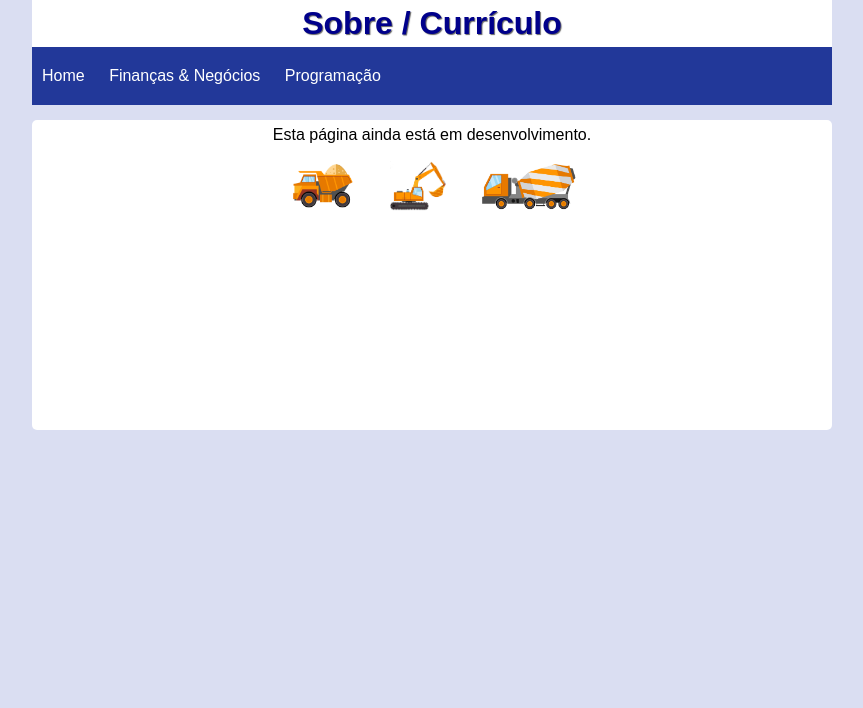
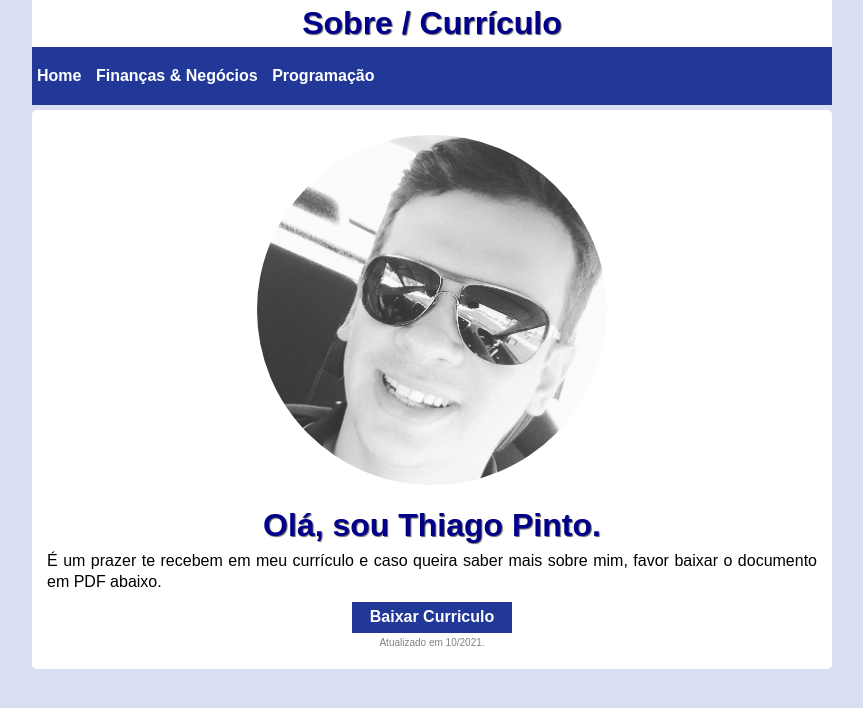
Before and after one commit to ThiagoPaesdeBarros/blogportifolio, a plain HTML site: page sobre-curriculo.html in a window 1280 px wide. Shown: the whole page, without its empty margins (208-1071 px from the left). Drawn offline with Linux system fonts and the light colour scheme.

Commit message:
Atualização em Sobre/Curriculo
Feita atualização com as informações e com o PDF do curriculo.

À fazer: colocar o hover no botão de "Baixar Curriculo".

```diff
--- a/sobre-curriculo.html
+++ b/sobre-curriculo.html
@@ -5,7 +5,7 @@
     <meta http-equiv="X-UA-Compatible" content="IE=edge">
     <meta name="viewport" content="width=device-width, initial-scale=1.0">
     <title>Sobre / Curriculo</title>
-    <link rel="stylesheet" href="finanças/style-princ-financas aguarde.css">
+    <link rel="stylesheet" href="style.css">
 </head>
 <body>
     <header>
@@ -17,10 +17,14 @@
         </nav>
    </header>
     <main>
-        <p>Esta página ainda está em desenvolvimento.</p>
-        <img src="imagens/caminhaocacamba.jpg" alt="Caminhão Caçamba">
-        <img src="imagens/escavadeira.jpg" alt="Escavadeira">
-        <img src="imagens/caminhaoconcreto.jpg" alt="Caminhão Concreto">
+        <img src="imagens/Thiago.jpg" alt="Foto Perfil Thiago" class = ftperfil>
+        <h1>Olá, sou Thiago Pinto.</h1>
+        <p style="padding: 10px 0 0 0;">É um prazer te recebem em meu currículo e caso queira saber mais sobre mim, favor baixar o documento em PDF abaixo.</p>
+
+        <a href="pdf/Curriculo - Thiago Paes de Barros Pereira Pinto.pdf" download="Curriculo - Thiago Paes de Barros Pereira Pinto.pdf" type= "application/pdf" target="_blank" class = 'downcurriculo'>Baixar Curriculo</a>
+        <sub class = 'subcurriculo'>Atualizado em 10/2021.</sub>
+
+
     </main>
 </body>
 </html>
--- a/style.css
+++ b/style.css
@@ -64,6 +64,14 @@ main ul {
     list-style: inside;
 }
 
+.ftperfil {
+ width: 350px;
+ height: 350px;
+ border-radius: 50%;
+ display: block;
+ margin: 10px auto 25px auto;
+}
+
 h1 {
     width: 100%;
     background-color: white;
@@ -87,6 +95,27 @@ a {
     text-align: center;
     text-decoration: none;
     color: black;
+}
+
+.downcurriculo {
+    border: none;
+    width: 150px;
+    background-color: var(--cor3);
+    color: white;
+    padding: 5px;
+    display: block;
+    margin: 10px auto 0 auto;
+}
+
+.downcurriculo a:hover{
+    background-color: var(--cor1);
+    transition: linear;
+}
+
+.subcurriculo {
+    display: block;
+    text-align: center;
+    color: gray;
 }
 
 footer {
```
Also changed, not shown: imagens/Thiago.jpg (added), 1 other file.
